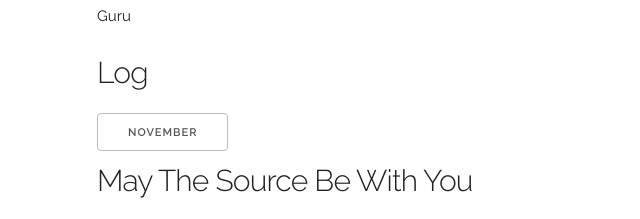
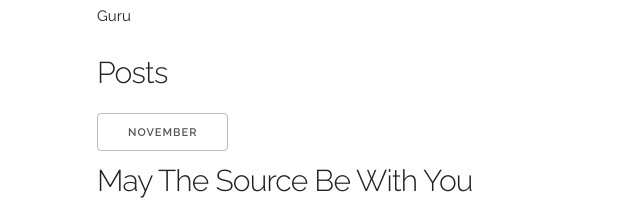
Before and after one commit to SCMGuruLive/website, a plain HTML site: page index.html in a window 1280 px wide. Shown: the part 936-1155 px from the top of the page, 63-703 px from the left. Drawn offline with Linux system fonts and the light colour scheme.

Commit message:
Yet more archive work

```diff
--- a/index.html
+++ b/index.html
@@ -24,7 +24,7 @@
 	  <p>Kind regards,</p>
   	  <img src="/images/scm.png" alt="Image of Scott" width="68" height="75">
 	  <p>Guru</p>
-	  <h4 id="log">Log</h4>
+	  <h4 id="log">Posts</h4>
 	  <a class="button" href="/2020/11/202011.html#log">November</a>
 	  <h4>May The Source Be With You</h4>
 	  <img src="/images/decss.png" alt="Image of source code" width="100" height="91">
```
